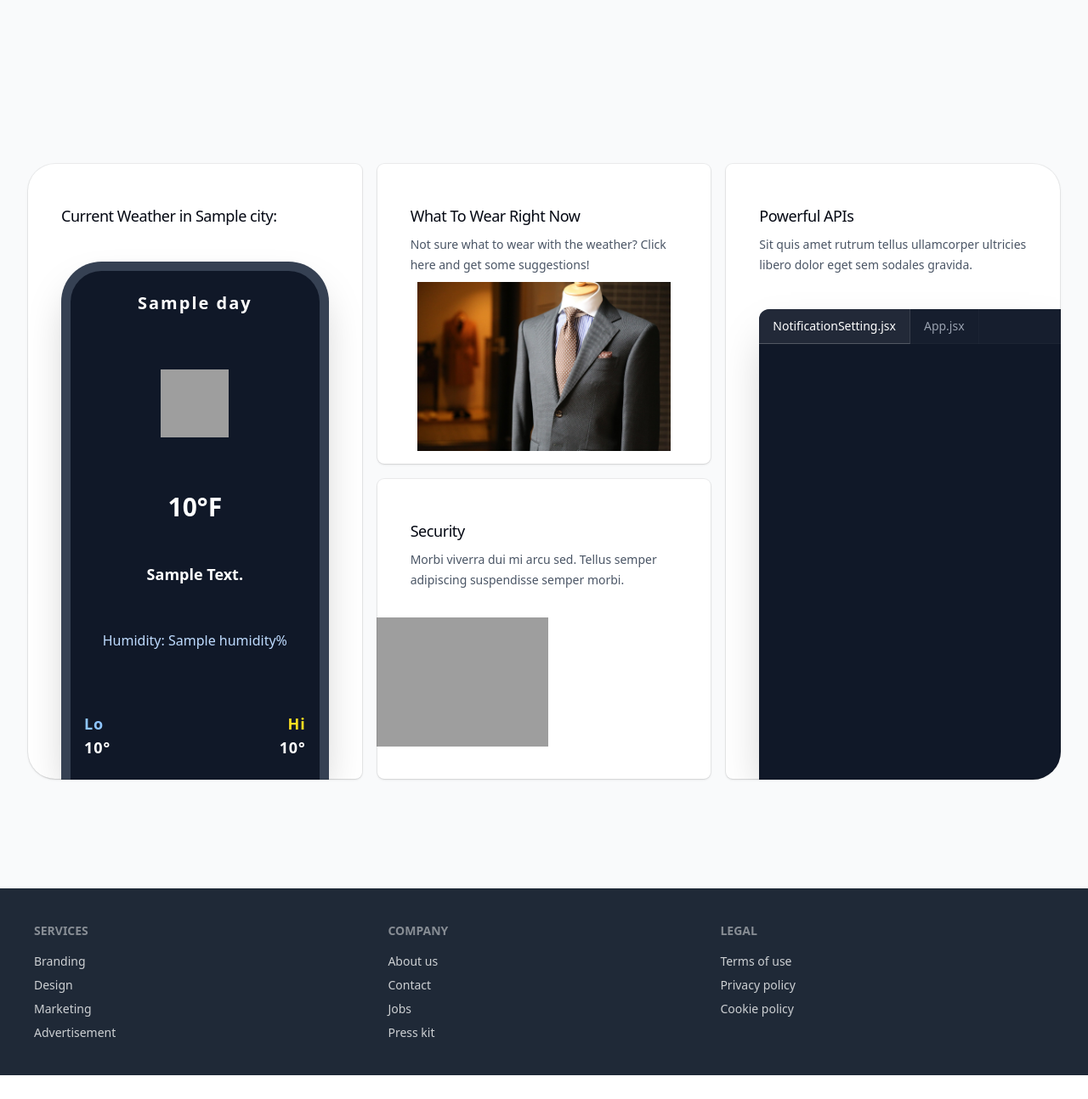
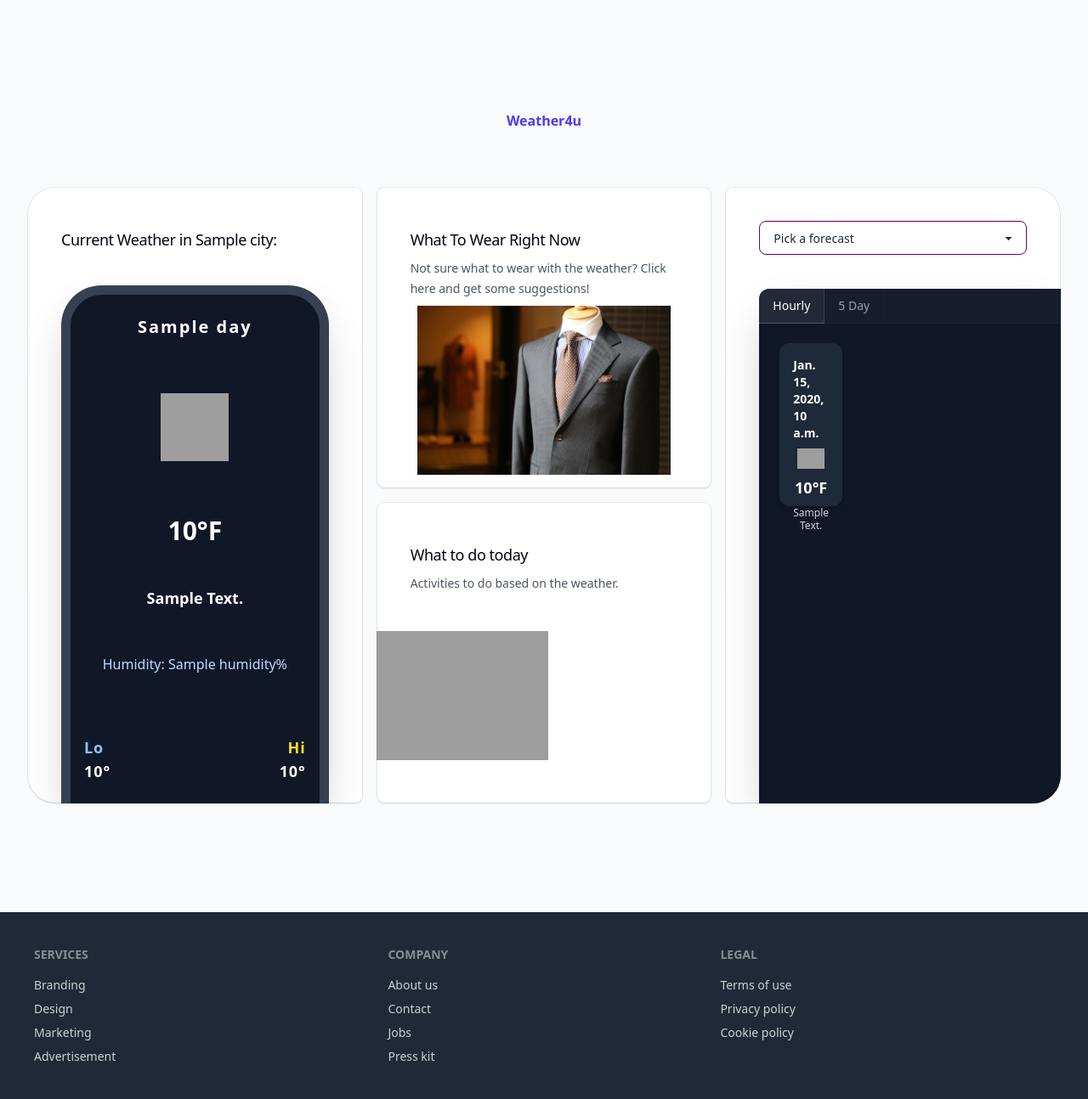
Before and after one commit to DanielTKC/d_terreros_final_project, a Django app: template weather4u/templates/weather4u/weather.html in a window 1280 px wide. Shown: the part 64-1358 px from the top of the page at 85% size. Before the commit the page ends 1330 px from the top, so only its background shows below. Run offline with Django 5.2, Linux system fonts and the light colour scheme; the template is opened without the code that fills it: most values are stand-ins (such as "Sample title", 1, 10 or a date in 2020); grey boxes are pictures that could not be loaded.

Commit message:
Hourly forecast complete with local timezone

```diff
--- a/weather4u/templates/weather4u/weather.html
+++ b/weather4u/templates/weather4u/weather.html
@@ -5,6 +5,7 @@
         <p>{{ weather_data.error }}</p>
     {% else %}
         <div class="bg-gray-50 py-24 sm:py-32">
+            <h2 class="text-center text-base/7 font-semibold text-indigo-600">Weather4u</h2>
             <div class="mx-auto max-w-2xl px-6 lg:max-w-7xl lg:px-8">
                 <div class="mt-10 grid gap-4 sm:mt-16 lg:grid-cols-3 lg:grid-rows-2">
                     <div class="relative lg:row-span-2">
@@ -80,9 +81,10 @@
                         <div class="relative flex h-full flex-col overflow-hidden rounded-[calc(var(--radius-lg)+1px)]">
                             <div class="px-8 pt-8 sm:px-10 sm:pt-10">
                                 <p class="mt-2 text-lg font-medium tracking-tight text-gray-950 max-lg:text-center">
-                                    Security</p>
-                                <p class="mt-2 max-w-lg text-sm/6 text-gray-600 max-lg:text-center">Morbi viverra dui mi
-                                    arcu sed. Tellus semper adipiscing suspendisse semper morbi.</p>
+                                    What to do today</p>
+                                <p class="mt-2 max-w-lg text-sm/6 text-gray-600 max-lg:text-center">Activities to do
+                                    based
+                                    on the weather.</p>
                             </div>
                             <div class="@container flex flex-1 items-center max-lg:py-6 lg:pb-2">
                                 <img class="h-[min(152px,40cqw)] object-cover"
@@ -96,23 +98,41 @@
                         <div class="absolute inset-px rounded-lg bg-white max-lg:rounded-b-[2rem] lg:rounded-r-[2rem]"></div>
                         <div class="relative flex h-full flex-col overflow-hidden rounded-[calc(var(--radius-lg)+1px)] max-lg:rounded-b-[calc(2rem+1px)] lg:rounded-r-[calc(2rem+1px)]">
                             <div class="px-8 pt-8 pb-3 sm:px-10 sm:pt-10 sm:pb-0">
-                                <p class="mt-2 text-lg font-medium tracking-tight text-gray-950 max-lg:text-center">
-                                    Powerful APIs</p>
-                                <p class="mt-2 max-w-lg text-sm/6 text-gray-600 max-lg:text-center">Sit quis amet rutrum
-                                    tellus ullamcorper ultricies libero dolor eget sem sodales gravida.</p>
+
+                                <label>
+                                    <select class="select select-primary">
+                                        <option disabled selected>Pick a forecast</option>
+                                        <option>Hourly</option>
+                                        <option>5 Day</option>
+
+                                    </select>
+                                </label>
+
                             </div>
                             <div class="relative min-h-[30rem] w-full grow">
                                 <div class="absolute top-10 right-0 bottom-0 left-10 overflow-hidden rounded-tl-xl bg-gray-900 shadow-2xl">
                                     <div class="flex bg-gray-800/40 ring-1 ring-white/5">
                                         <div class="-mb-px flex text-sm/6 font-medium text-gray-400">
                                             <div class="border-r border-b border-r-white/10 border-b-white/20 bg-white/5 px-4 py-2 text-white">
-                                                NotificationSetting.jsx
+                                                Hourly
                                             </div>
-                                            <div class="border-r border-gray-600/10 px-4 py-2">App.jsx</div>
+                                            <div class="border-r border-gray-600/10 px-4 py-2">5 Day</div>
                                         </div>
                                     </div>
                                     <div class="px-6 pt-6 pb-14">
-                                        <!-- Your code example -->
+                                        <div class="grid grid-cols-2 sm:grid-cols-3 lg:grid-cols-4 gap-1 text-white">
+                                            {% for hour in result.next_12_hours %}
+                                                <div class="flex flex-col items-center justify-between p-4 bg-gray-800 rounded-xl shadow-md space-y-2 h-40 sm:h-48">
+                                                    <p class="text-sm font-semibold">{{ hour.time }}</p>
+                                                    <img class="w-8 h-8"
+                                                         src="https://openweathermap.org/img/wn/{{ hour.icon }}@2x.png"
+                                                         alt="{{ hour.description }}">
+                                                    <p class="text-lg font-bold">{{ hour.temp }}°F</p>
+                                                    <p class="text-xs text-gray-300 text-center capitalize leading-tight">{{ hour.description }}</p>
+                                                </div>
+                                            {% endfor %}
+                                        </div>
+
                                     </div>
                                 </div>
                             </div>
```
Also changed, not shown: weather4u/views.py (+26 -4 lines), weather4u/static/css/output.css.
